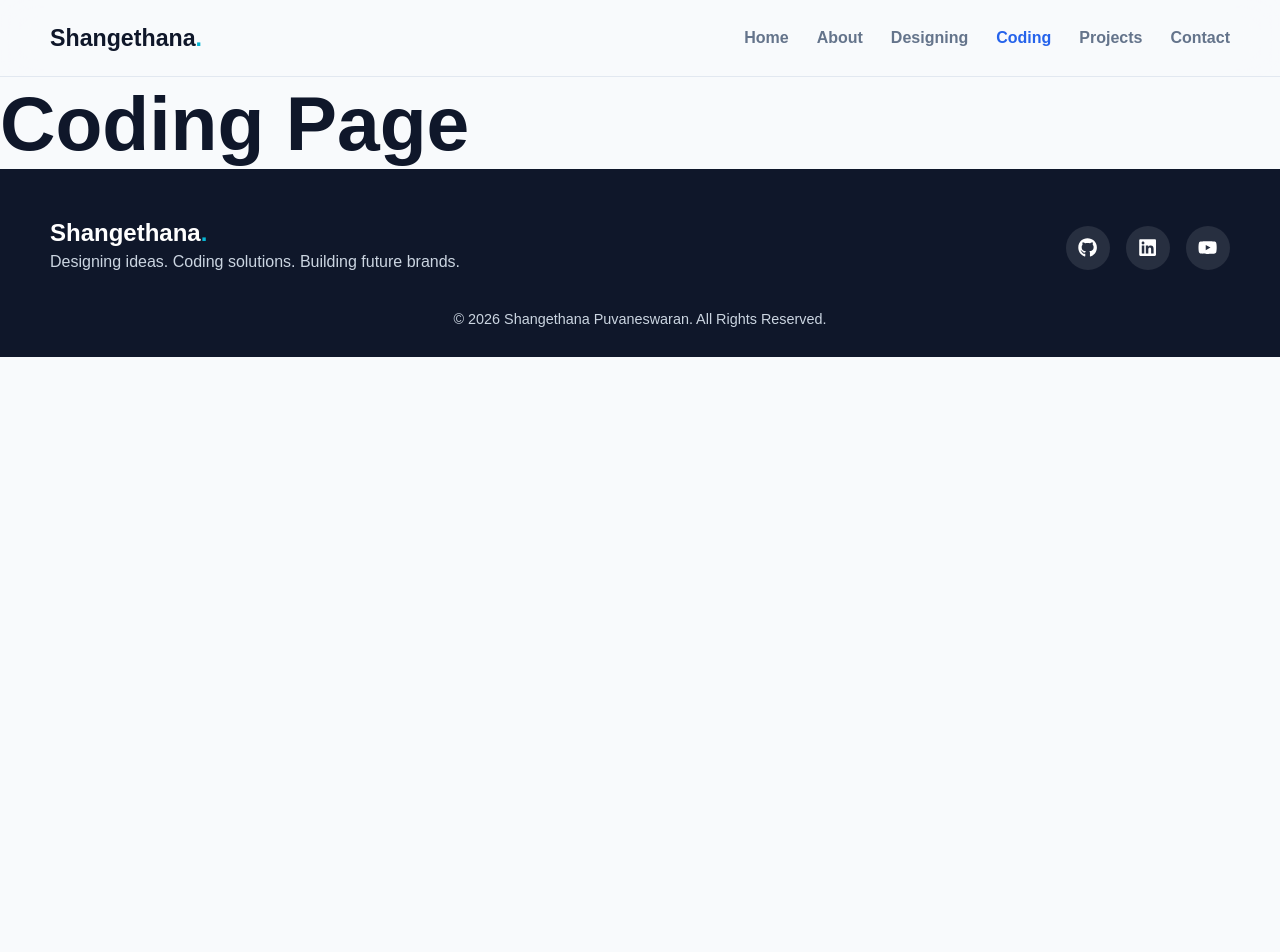
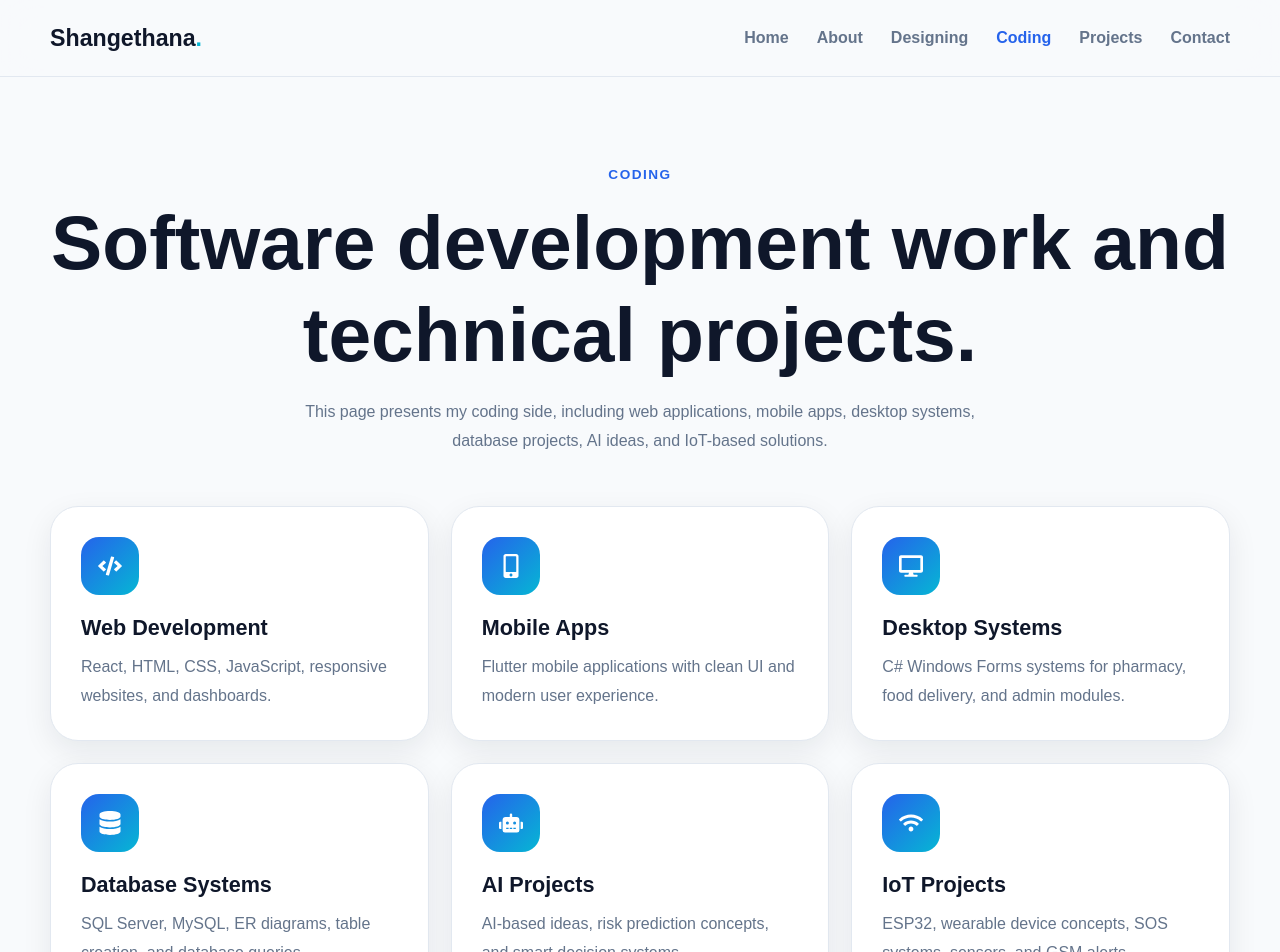
Before and after one commit to PuvaneswaranShangethana/shangethana-portfolio, a React (Vite) app: page /coding in a window 1280 px wide. Shown: the top 952 px of the page. Before the commit the page ends 800 px from the top, so only its background shows below. Built offline with nearby package versions, Linux system fonts and the light colour scheme.

Commit message:
Create coding portfolio page

```diff
--- /dev/null
+++ b/src/pages/Coding/Coding.css
@@ -0,0 +1,52 @@
+.coding-page {
+  min-height: 80vh;
+  background: var(--color-bg);
+}
+
+.coding-grid {
+  display: grid;
+  grid-template-columns: repeat(3, 1fr);
+  gap: 22px;
+}
+
+.coding-card {
+  padding: 30px;
+  border-radius: var(--radius-lg);
+  background: var(--color-surface);
+  border: 1px solid var(--color-border);
+  box-shadow: var(--shadow-soft);
+  transition: 0.3s ease;
+}
+
+.coding-card:hover {
+  transform: translateY(-8px);
+  box-shadow: var(--shadow-card);
+}
+
+.coding-icon {
+  width: 58px;
+  height: 58px;
+  border-radius: 18px;
+  display: grid;
+  place-items: center;
+  background: linear-gradient(135deg, var(--color-secondary), var(--color-accent));
+  color: white;
+  font-size: 1.5rem;
+  margin-bottom: 20px;
+}
+
+.coding-card h3 {
+  margin-bottom: 12px;
+}
+
+@media (max-width: 900px) {
+  .coding-grid {
+    grid-template-columns: repeat(2, 1fr);
+  }
+}
+
+@media (max-width: 580px) {
+  .coding-grid {
+    grid-template-columns: 1fr;
+  }
+}
--- a/src/pages/Coding/Coding.jsx
+++ b/src/pages/Coding/Coding.jsx
@@ -1,5 +1,62 @@
+import { FaCode, FaDatabase, FaDesktop, FaMobileAlt, FaRobot, FaWifi } from "react-icons/fa";
+import "./Coding.css";
+
+const codingWorks = [
+  {
+    icon: <FaCode />,
+    title: "Web Development",
+    text: "React, HTML, CSS, JavaScript, responsive websites, and dashboards.",
+  },
+  {
+    icon: <FaMobileAlt />,
+    title: "Mobile Apps",
+    text: "Flutter mobile applications with clean UI and modern user experience.",
+  },
+  {
+    icon: <FaDesktop />,
+    title: "Desktop Systems",
+    text: "C# Windows Forms systems for pharmacy, food delivery, and admin modules.",
+  },
+  {
+    icon: <FaDatabase />,
+    title: "Database Systems",
+    text: "SQL Server, MySQL, ER diagrams, table creation, and database queries.",
+  },
+  {
+    icon: <FaRobot />,
+    title: "AI Projects",
+    text: "AI-based ideas, risk prediction concepts, and smart decision systems.",
+  },
+  {
+    icon: <FaWifi />,
+    title: "IoT Projects",
+    text: "ESP32, wearable device concepts, SOS systems, sensors, and GSM alerts.",
+  },
+];
+
 function Coding() {
-  return <h1>Coding Page</h1>;
+  return (
+    <main className="section coding-page">
+      <div className="container">
+        <span className="section-label center">Coding</span>
+        <h1 className="section-title">Software development work and technical projects.</h1>
+        <p className="section-subtitle">
+          This page presents my coding side, including web applications, mobile apps,
+          desktop systems, database projects, AI ideas, and IoT-based solutions.
+        </p>
+
+        <div className="coding-grid">
+          {codingWorks.map((item, index) => (
+            <div className="coding-card" key={index}>
+              <div className="coding-icon">{item.icon}</div>
+              <h3>{item.title}</h3>
+              <p>{item.text}</p>
+            </div>
+          ))}
+        </div>
+      </div>
+    </main>
+  );
 }
 
 export default Coding;
```
